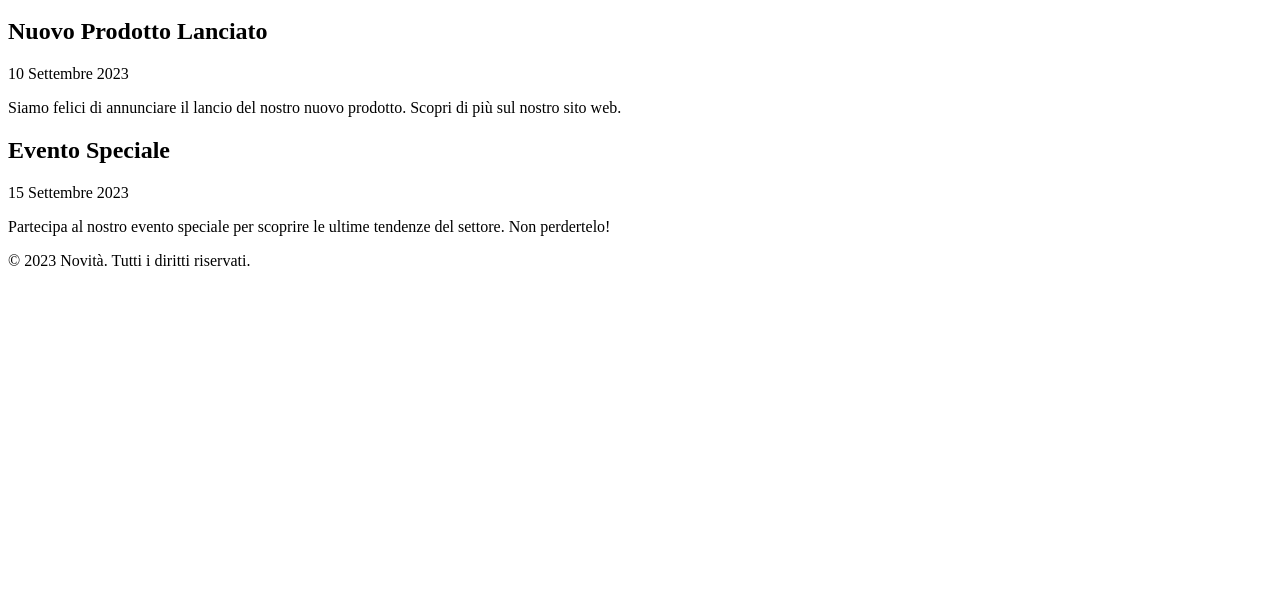
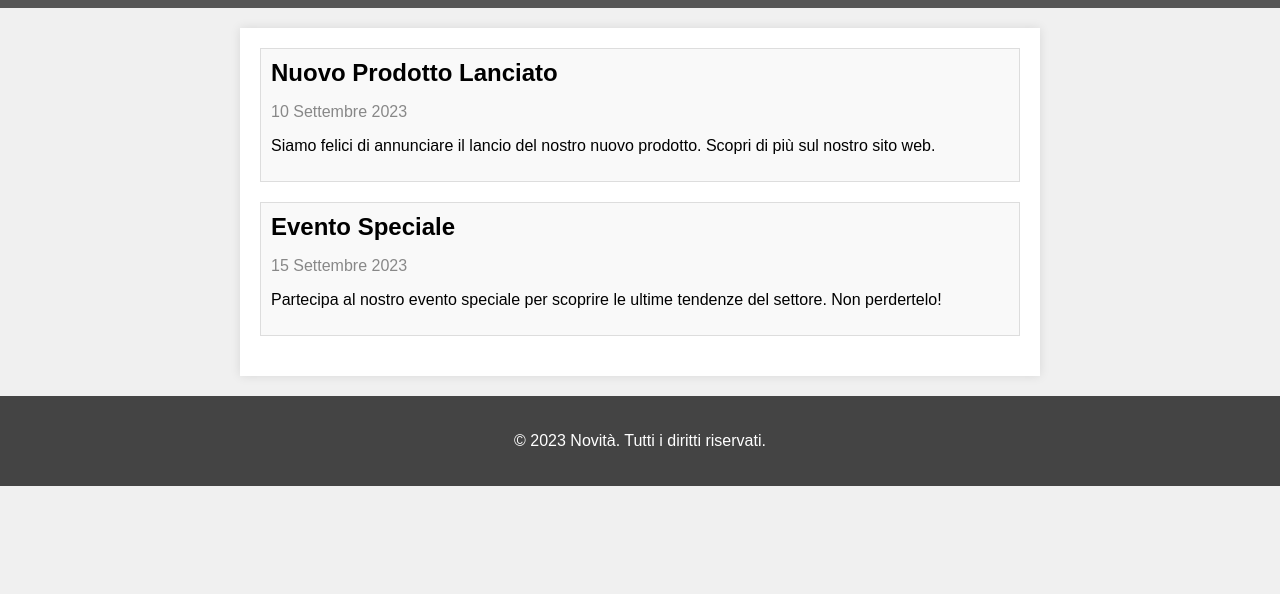
Before and after one commit to CodeSiteCreations/CodeSiteCreations, a plain HTML site: page novità.html in a window 1280 px wide. Shown: the part 206-800 px from the top of the page. Drawn offline with Linux system fonts and the light colour scheme.

Commit message:
correzione errore novità.html

```diff
--- a/novità.html
+++ b/novità.html
@@ -4,7 +4,7 @@
     <meta charset="UTF-8">
     <meta name="viewport" content="width=device-width, initial-scale=1.0">
     <title>Novità</title>
-    <link rel="stylesheet" href="novità.css">
+    <link rel="stylesheet" href="stylenovità.css">
 </head>
 <body>
     <header>
```
